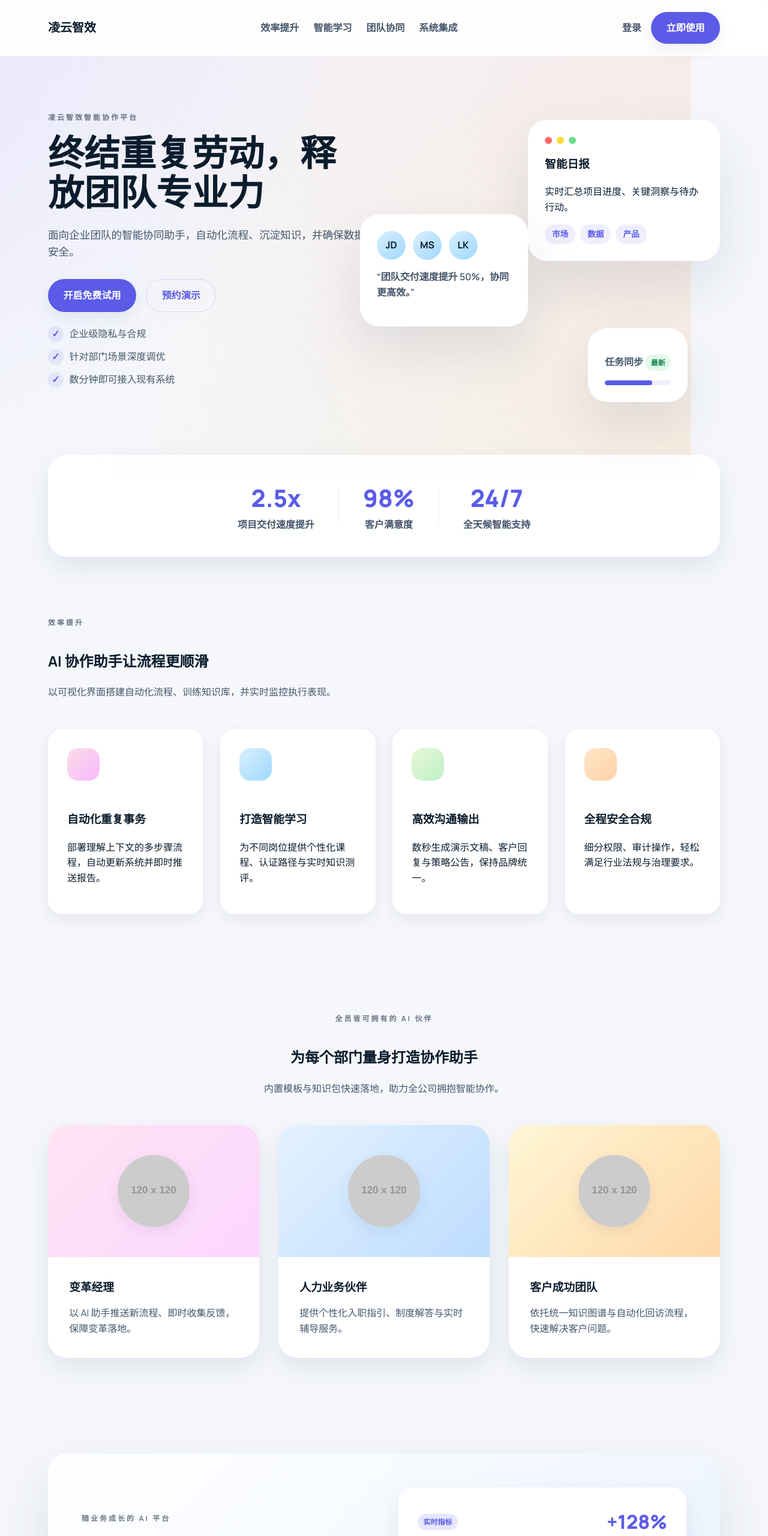
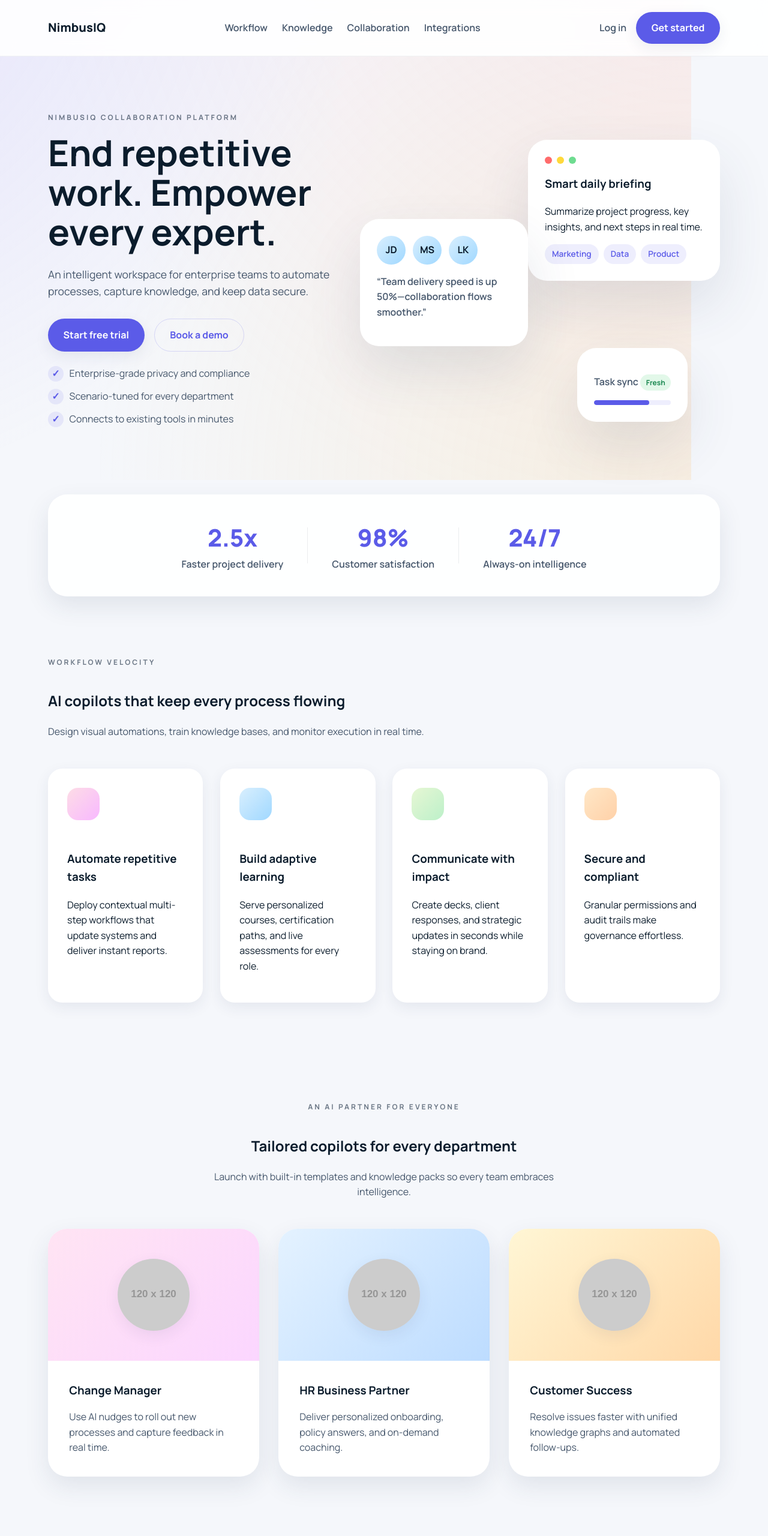
Before and after one commit to tang2010/web, a plain HTML site: page index.html in a window 1280 px wide. Shown: the top 2560 px of the page at 60% size. Drawn offline with Linux system fonts and the light colour scheme; placeholder pictures from the web are drawn by us.

Commit message:
Restore English marketing copy

```diff
--- a/index.html
+++ b/index.html
@@ -3,7 +3,7 @@
 <head>
   <meta charset="UTF-8">
   <meta name="viewport" content="width=device-width, initial-scale=1.0">
-  <title>凌云智效 · 企业智能协作平台</title>
+  <title>NimbusIQ · Intelligent Collaboration Platform</title>
   <link rel="preconnect" href="https://fonts.googleapis.com">
   <link rel="preconnect" href="https://fonts.gstatic.com" crossorigin>
   <link href="https://fonts.googleapis.com/css2?family=Manrope:wght@400;500;600;700;800&display=swap" rel="stylesheet">
@@ -13,18 +13,18 @@
   <div class="page-gradient"></div>
   <header class="site-header">
     <div class="container">
-      <div class="brand">凌云智效</div>
+      <div class="brand">NimbusIQ</div>
       <nav class="site-nav">
-        <a href="#work">效率提升</a>
-        <a href="#learn">智能学习</a>
-        <a href="#communicate">团队协同</a>
-        <a href="#integrations">系统集成</a>
+        <a href="#work">Workflow</a>
+        <a href="#learn">Knowledge</a>
+        <a href="#communicate">Collaboration</a>
+        <a href="#integrations">Integrations</a>
       </nav>
       <div class="cta-group">
-        <a class="link" href="#">登录</a>
-        <a class="btn primary" href="#">立即使用</a>
+        <a class="link" href="#">Log in</a>
+        <a class="btn primary" href="#">Get started</a>
       </div>
-      <button class="menu-toggle" aria-label="打开菜单">
+      <button class="menu-toggle" aria-label="Open menu">
         <span></span>
         <span></span>
         <span></span>
@@ -36,17 +36,17 @@
     <section class="hero">
       <div class="container">
         <div class="hero-content">
-          <p class="eyebrow">凌云智效智能协作平台</p>
-          <h1>终结重复劳动，释放团队专业力</h1>
-          <p class="lead">面向企业团队的智能协同助手，自动化流程、沉淀知识，并确保数据安全。</p>
+          <p class="eyebrow">NimbusIQ Collaboration Platform</p>
+          <h1>End repetitive work. Empower every expert.</h1>
+          <p class="lead">An intelligent workspace for enterprise teams to automate processes, capture knowledge, and keep data secure.</p>
           <div class="hero-actions">
-            <a class="btn primary" href="#">开启免费试用</a>
-            <a class="btn ghost" href="#">预约演示</a>
+            <a class="btn primary" href="#">Start free trial</a>
+            <a class="btn ghost" href="#">Book a demo</a>
           </div>
           <ul class="hero-benefits">
-            <li><span>✓</span> 企业级隐私与合规</li>
-            <li><span>✓</span> 针对部门场景深度调优</li>
-            <li><span>✓</span> 数分钟即可接入现有系统</li>
+            <li><span>✓</span> Enterprise-grade privacy and compliance</li>
+            <li><span>✓</span> Scenario-tuned for every department</li>
+            <li><span>✓</span> Connects to existing tools in minutes</li>
           </ul>
         </div>
         <div class="hero-visual">
@@ -57,12 +57,12 @@
               <span class="dot green"></span>
             </div>
             <div class="card-body">
-              <h3>智能日报</h3>
-              <p>实时汇总项目进度、关键洞察与待办行动。</p>
+              <h3>Smart daily briefing</h3>
+              <p>Summarize project progress, key insights, and next steps in real time.</p>
               <div class="pill-group">
-                <span class="pill">市场</span>
-                <span class="pill">数据</span>
-                <span class="pill">产品</span>
+                <span class="pill">Marketing</span>
+                <span class="pill">Data</span>
+                <span class="pill">Product</span>
               </div>
             </div>
           </div>
@@ -73,13 +73,13 @@
                 <span class="avatar">MS</span>
                 <span class="avatar">LK</span>
               </div>
-              <p class="card-text">“团队交付速度提升 50%，协同更高效。”</p>
+              <p class="card-text">“Team delivery speed is up 50%—collaboration flows smoother.”</p>
             </div>
           </div>
           <div class="floating-card small">
             <div class="card-body">
-              <p class="card-text">任务同步
-                <span class="badge success">最新</span>
+              <p class="card-text">Task sync
+                <span class="badge success">Fresh</span>
               </p>
               <div class="progress">
                 <span style="width: 72%"></span>
@@ -94,17 +94,17 @@
       <div class="container">
         <div class="stat">
           <div class="value">2.5x</div>
-          <div class="label">项目交付速度提升</div>
+          <div class="label">Faster project delivery</div>
         </div>
         <div class="divider"></div>
         <div class="stat">
           <div class="value">98%</div>
-          <div class="label">客户满意度</div>
+          <div class="label">Customer satisfaction</div>
         </div>
         <div class="divider"></div>
         <div class="stat">
           <div class="value">24/7</div>
-          <div class="label">全天候智能支持</div>
+          <div class="label">Always-on intelligence</div>
         </div>
       </div>
     </section>
@@ -112,30 +112,30 @@
     <section class="feature-grid" id="learn">
       <div class="container">
         <div class="section-head">
-          <span class="eyebrow">效率提升</span>
-          <h2>AI 协作助手让流程更顺滑</h2>
-          <p>以可视化界面搭建自动化流程、训练知识库，并实时监控执行表现。</p>
+          <span class="eyebrow">Workflow velocity</span>
+          <h2>AI copilots that keep every process flowing</h2>
+          <p>Design visual automations, train knowledge bases, and monitor execution in real time.</p>
         </div>
         <div class="grid">
           <article class="feature-card">
             <span class="icon gradient-1"></span>
-            <h3>自动化重复事务</h3>
-            <p>部署理解上下文的多步骤流程，自动更新系统并即时推送报告。</p>
+            <h3>Automate repetitive tasks</h3>
+            <p>Deploy contextual multi-step workflows that update systems and deliver instant reports.</p>
           </article>
           <article class="feature-card">
             <span class="icon gradient-2"></span>
-            <h3>打造智能学习</h3>
-            <p>为不同岗位提供个性化课程、认证路径与实时知识测评。</p>
+            <h3>Build adaptive learning</h3>
+            <p>Serve personalized courses, certification paths, and live assessments for every role.</p>
           </article>
           <article class="feature-card">
             <span class="icon gradient-3"></span>
-            <h3>高效沟通输出</h3>
-            <p>数秒生成演示文稿、客户回复与策略公告，保持品牌统一。</p>
+            <h3>Communicate with impact</h3>
+            <p>Create decks, client responses, and strategic updates in seconds while staying on brand.</p>
           </article>
           <article class="feature-card">
             <span class="icon gradient-4"></span>
-            <h3>全程安全合规</h3>
-            <p>细分权限、审计操作，轻松满足行业法规与治理要求。</p>
+            <h3>Secure and compliant</h3>
+            <p>Granular permissions and audit trails make governance effortless.</p>
           </article>
         </div>
       </div>
@@ -144,36 +144,36 @@
     <section class="persona-grid" id="communicate">
       <div class="container">
         <div class="section-head center">
-          <span class="eyebrow">全员皆可拥有的 AI 伙伴</span>
-          <h2>为每个部门量身打造协作助手</h2>
-          <p>内置模板与知识包快速落地，助力全公司拥抱智能协作。</p>
+          <span class="eyebrow">An AI partner for everyone</span>
+          <h2>Tailored copilots for every department</h2>
+          <p>Launch with built-in templates and knowledge packs so every team embraces intelligence.</p>
         </div>
         <div class="grid">
           <article class="persona-card">
             <div class="card-visual gradient-5">
-              <img src="https://dummyimage.com/120x120/ffffff/000000&text=CM" alt="变革经理头像">
+              <img src="https://dummyimage.com/120x120/ffffff/000000&text=CM" alt="Change manager avatar">
             </div>
             <div class="card-content">
-              <h3>变革经理</h3>
-              <p>以 AI 助手推送新流程、即时收集反馈，保障变革落地。</p>
+              <h3>Change Manager</h3>
+              <p>Use AI nudges to roll out new processes and capture feedback in real time.</p>
             </div>
           </article>
           <article class="persona-card">
             <div class="card-visual gradient-6">
-              <img src="https://dummyimage.com/120x120/ffffff/000000&text=HR" alt="人力伙伴头像">
+              <img src="https://dummyimage.com/120x120/ffffff/000000&text=HR" alt="HR business partner avatar">
             </div>
             <div class="card-content">
-              <h3>人力业务伙伴</h3>
-              <p>提供个性化入职指引、制度解答与实时辅导服务。</p>
+              <h3>HR Business Partner</h3>
+              <p>Deliver personalized onboarding, policy answers, and on-demand coaching.</p>
             </div>
           </article>
           <article class="persona-card">
             <div class="card-visual gradient-7">
-              <img src="https://dummyimage.com/120x120/ffffff/000000&text=CS" alt="客户成功头像">
+              <img src="https://dummyimage.com/120x120/ffffff/000000&text=CS" alt="Customer success avatar">
             </div>
             <div class="card-content">
-              <h3>客户成功团队</h3>
-              <p>依托统一知识图谱与自动化回访流程，快速解决客户问题。</p>
+              <h3>Customer Success</h3>
+              <p>Resolve issues faster with unified knowledge graphs and automated follow-ups.</p>
             </div>
           </article>
         </div>
@@ -184,19 +184,19 @@
       <div class="container">
         <div class="spotlight-card">
           <div class="card-copy">
-            <span class="eyebrow">随业务成长的 AI 平台</span>
-            <h2>快速上线、衡量效果并安全扩展</h2>
-            <p>统一编排层连接数据、工具与团队，为企业提供可信的智能引擎。</p>
+            <span class="eyebrow">An AI platform that scales with your business</span>
+            <h2>Launch fast, measure impact, and expand safely</h2>
+            <p>Connect data, tools, and teams through a unified orchestration layer your enterprise can trust.</p>
             <ul>
-              <li><span>•</span> 提供提示词、流程与分析的一体化工作台</li>
-              <li><span>•</span> 完善的流程审批与审计追踪保障安全</li>
-              <li><span>•</span> 支持 API 拓展与 150+ SaaS 系统无缝集成</li>
+              <li><span>•</span> One workspace for prompts, automations, and analytics</li>
+              <li><span>•</span> Approval flows and audit trails keep everything secure</li>
+              <li><span>•</span> Open APIs and 150+ SaaS integrations right out of the box</li>
             </ul>
           </div>
           <div class="card-illustration">
             <div class="illustration-panel">
               <div class="panel-header">
-                <span class="badge">实时指标</span>
+                <span class="badge">Live metrics</span>
                 <span class="value">+128%</span>
               </div>
               <div class="panel-chart">
@@ -205,7 +205,7 @@
                 <span class="bar" style="height: 85%"></span>
                 <span class="bar" style="height: 95%"></span>
               </div>
-              <p class="panel-caption">本季度完成的自动化流程</p>
+              <p class="panel-caption">Automations completed this quarter</p>
             </div>
           </div>
         </div>
@@ -215,9 +215,9 @@
     <section class="integrations" id="integrations">
       <div class="container">
         <div class="section-head center">
-          <span class="eyebrow">连接常用业务系统</span>
-          <h2>与团队熟悉的应用无缝协同</h2>
-          <p>即插即用的集成能力让流程与数据始终保持同步。</p>
+          <span class="eyebrow">Connect your essential tools</span>
+          <h2>Work seamlessly with the apps your team loves</h2>
+          <p>Plug-and-play integrations keep workflows and data in sync.</p>
         </div>
         <div class="logos">
           <span>Slack</span>
@@ -233,13 +233,13 @@
     <section class="cta">
       <div class="container">
         <div class="cta-content">
-          <span class="eyebrow">开启效率跃迁</span>
-          <h2>几分钟搭建你的第一个智能助手</h2>
-          <p>提供上手向导、最佳实践模板与 7x24 小时专家支持。</p>
+          <span class="eyebrow">Unlock a new level of productivity</span>
+          <h2>Build your first intelligent assistant in minutes</h2>
+          <p>Guided onboarding, best-practice templates, and 24/7 expert support.</p>
         </div>
         <div class="cta-actions">
-          <a class="btn primary" href="#">创建工作区</a>
-          <a class="btn ghost" href="#">联系销售顾问</a>
+          <a class="btn primary" href="#">Create workspace</a>
+          <a class="btn ghost" href="#">Talk to sales</a>
         </div>
       </div>
     </section>
@@ -248,14 +248,14 @@
       <div class="container">
         <div class="footer-card">
           <div class="card-text">
-            <span class="eyebrow">升级企业专业版</span>
-            <h2>为现代企业打造的智能协作引擎</h2>
-            <p>以安全可靠的智能自动化，帮助团队始终领先变化。</p>
+            <span class="eyebrow">Upgrade to Enterprise</span>
+            <h2>An intelligent collaboration engine for modern teams</h2>
+            <p>Deliver secure automation that keeps your organization ahead.</p>
           </div>
           <form class="card-form">
-            <label for="email" class="sr-only">邮箱地址</label>
-            <input type="email" id="email" placeholder="工作邮箱">
-            <button type="submit" class="btn primary">立即获取</button>
+            <label for="email" class="sr-only">Work email</label>
+            <input type="email" id="email" placeholder="Work email">
+            <button type="submit" class="btn primary">Get access now</button>
           </form>
         </div>
       </div>
@@ -264,11 +264,11 @@
 
   <footer class="site-footer">
     <div class="container">
-      <p>© 2024 凌云智效。保留所有权利。</p>
+      <p>© 2024 NimbusIQ. All rights reserved.</p>
       <nav>
-        <a href="#">隐私政策</a>
-        <a href="#">安全保障</a>
-        <a href="#">技术支持</a>
+        <a href="#">Privacy Policy</a>
+        <a href="#">Security</a>
+        <a href="#">Support</a>
       </nav>
     </div>
   </footer>
```
